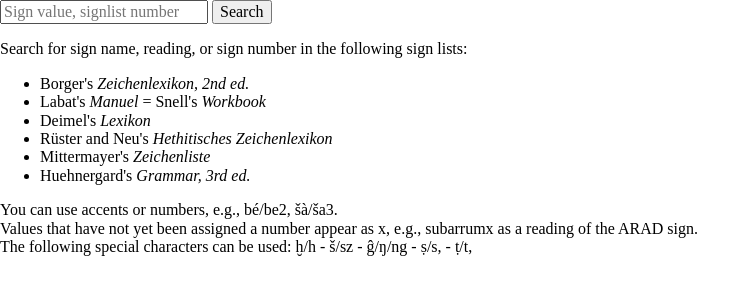
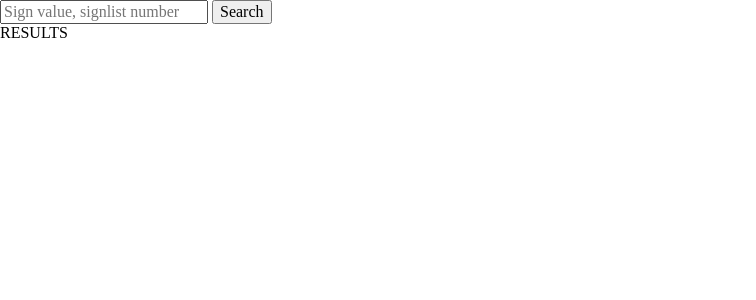
Before and after one commit to jackweinbender/zeichenliste, a Flask app: template templates/search.html in a window 1280 px wide. Shown: the top 300 px of the page, without its empty margins (0-756 px from the left). Run offline with Flask 2, Linux system fonts and the light colour scheme; the template is opened without the code that fills it, so the values that code supplies are empty.

Commit message:
Stubbed searching

```diff
--- a/app.py
+++ b/app.py
@@ -8,22 +8,31 @@ with open('data/signlist.json', encoding='utf-8') as f:
 
 @app.route('/')
 def home():
-    """Render Main Search Box"""
+    """Render Main Search Box on Homepage"""
+    return render_template("home.html")
+
+@app.route('/search')
+def search():
     query = request.args.get('query')
 
-    # TODO: Parse the search query to determine what I'm looking up
-    signs = parse_search_query(query)
+    if not query:
+        return redirect(url_for('home'))
 
+    signs = search_query(query)
+
+    if len(signs) == 1:
+        sign_id = signs[0].borger_id
+        return redirect(url_for('sign', sign_id=sign_id))
     return render_template("search.html", signs=signs)
 
-def parse_search_query(query):
-    """Takes a query strng and returns a list of sign entries"""
-
+def search_query(query):
+    """Takes a query string and returns a list of sign entries"""
+    results = []
     # FIXME: Fake return data
 
-    data = []
+    data = sign_by_id('3')
 
-    return data
+    return [data]
 
 @app.route('/signs/<sign_id>')
 def sign(sign_id):
@@ -37,7 +46,7 @@ def sign(sign_id):
 
 def sign_by_id(sign_id):
     if sign_id in signlist:
-        return signlist[sign_id]
+        return Sign(signlist[sign_id])
     else:
         return False
 
--- a/templates/index.html
+++ b/templates/index.html
@@ -15,6 +15,12 @@
 
 <body>
   <div class="container">
+    <div class="search-box">
+        <form action="search" method="GET">
+            <input type="text" name="query" placeholder="Sign value, signlist number"/>
+            <button type="submit">Search</button>
+        </form>
+      </div>
       {% block container %}{% endblock %}
   </div>
 </body>
--- a/templates/search.html
+++ b/templates/search.html
@@ -1,28 +1,7 @@
 {% extends 'index.html' %}
 
 {% block container %}
-<div class="search-container">
-  <div class="search-box">
-    <form action="signs" method="GET">
-        <input type="text" name="query" placeholder="Sign value, signlist number"/>
-        <button type="submit">Search</button>
-    </form>
+  <div class="search-results">
+    RESULTS
   </div>
-  <div class="search-instructions">
-  		<p>
-  			Search for sign name, reading, or sign number in the following sign lists:
-  			<ul>
-  				<li>Borger's <i>Zeichenlexikon, 2nd ed.</i></li>
-  				<li>Labat's <i>Manuel</i> = Snell's <i>Workbook</i></li>
-  				<li>Deimel's <i>Lexikon</i></li>
-  				<li>Rüster and Neu's <i>Hethitisches Zeichenlexikon</i></li>
-  				<li>Mittermayer's <i>Zeichenliste</i></li>
-  				<li>Huehnergard's <i>Grammar, 3rd ed.</i></li>
-  			</ul>
-  			You can use accents or numbers, e.g., bé/be2, šà/ša3.<br/>
-  			Values that have not yet been assigned a number appear as x, e.g., subarrumx as a reading of the ARAD sign.<br/>
-  			The following special characters can be used: ḫ/h - š/sz - ĝ/ŋ/ng - ṣ/s, - ṭ/t,<br/>
-  		</p>
-  </div>
-</div>
 {% endblock %}
--- a/templates/sign.html
+++ b/templates/sign.html
@@ -1,9 +1,6 @@
 {% extends 'index.html' %}
 
 {% block container %}
-  <div class="search-box">
-      Searchbox
-  </div>
   <div class="sign-info">
       <p>name: {{sign.borger_name}}
         {% if sign.unicode_name != '' %}
```
Also changed, not shown: templates/home.html (added, +20 -0 lines).
